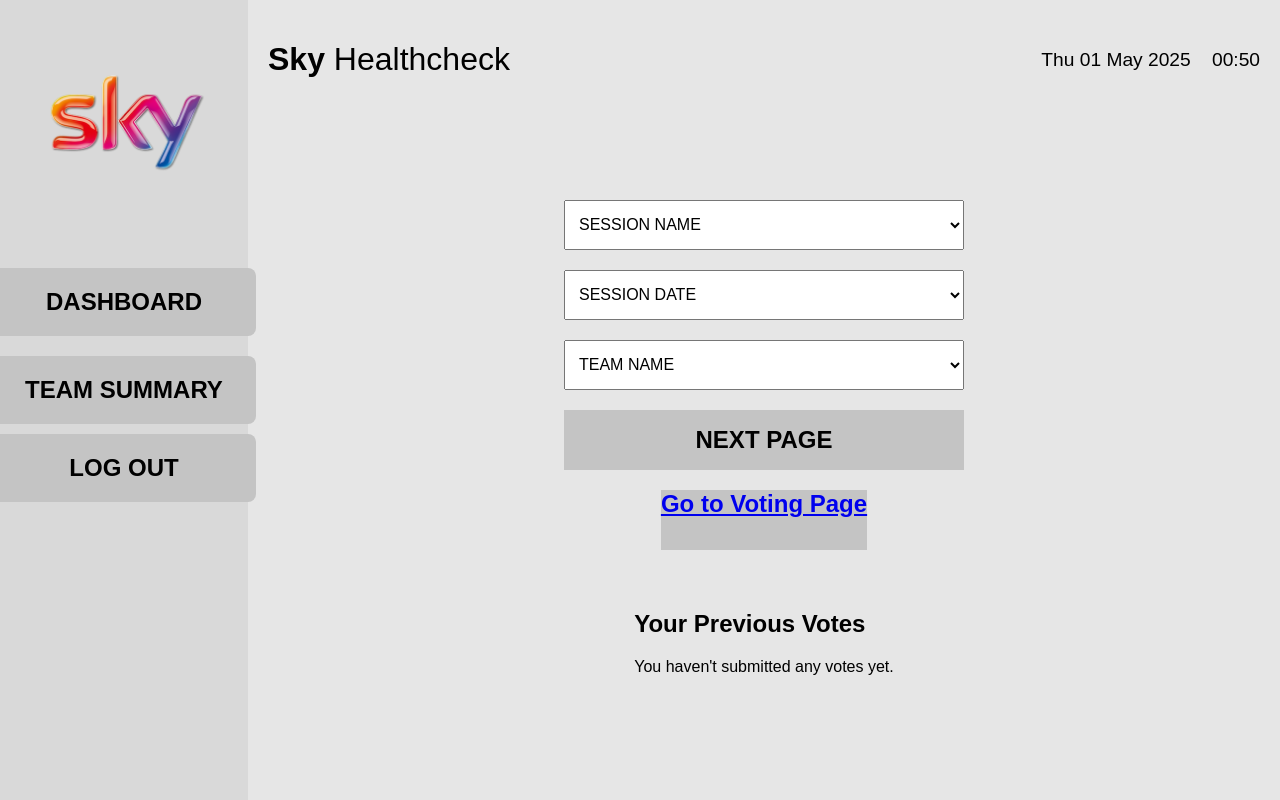
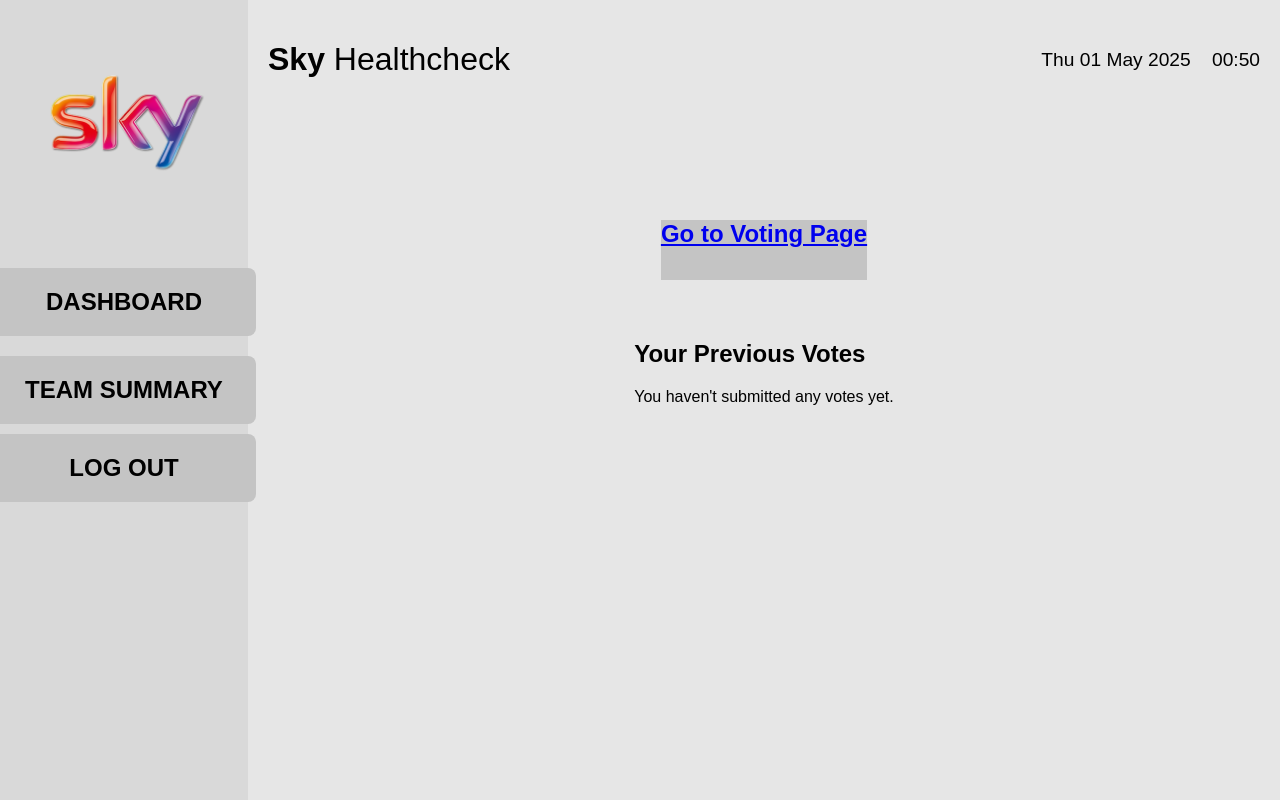
Before and after one commit to armanakond/Software-Development-Group-Project, a Django app: page /session/ in a window 1280 px wide. Run offline with Django 5.2, Linux system fonts and the light colour scheme; a user stored in the database is signed in; data comes from the database, SQL or seed files in the repository.

Commit message:
minor fix

```diff
--- a/skyhealth_app/voting/templates/voting/session.html
+++ b/skyhealth_app/voting/templates/voting/session.html
@@ -27,23 +27,6 @@
             </div>
 
             <div class="form-container">
-                <form method="post">
-                    {% csrf_token %}
-                    <select name="session_name" required>
-                        <option value="" disabled selected>SESSION NAME</option>
-                        <!-- Populate dynamically if needed -->
-                    </select>
-
-                    <select name="session_date" required>
-                        <option value="" disabled selected>SESSION DATE</option>
-                    </select>
-
-                    <select name="team_name" required>
-                        <option value="" disabled selected>TEAM NAME</option>
-                    </select>
-
-                    <button type="submit" class="next-page-button">NEXT PAGE</button>
-                </form>
 
                 <a href="{% url 'voting' %}" class="next-page-button"
                     style="display: inline-block; margin-top: 20px;">Go to Voting Page</a>
```
